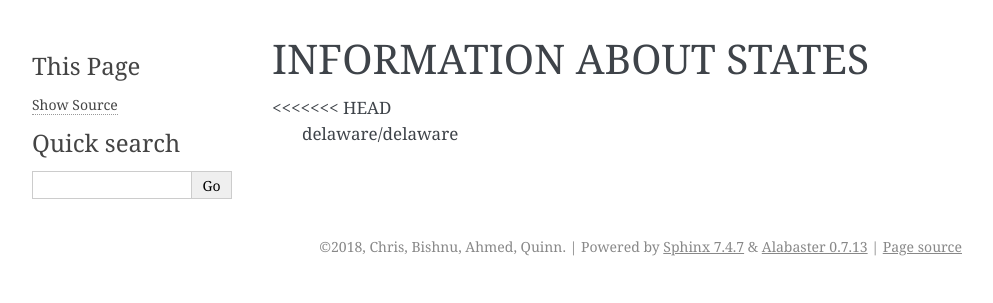
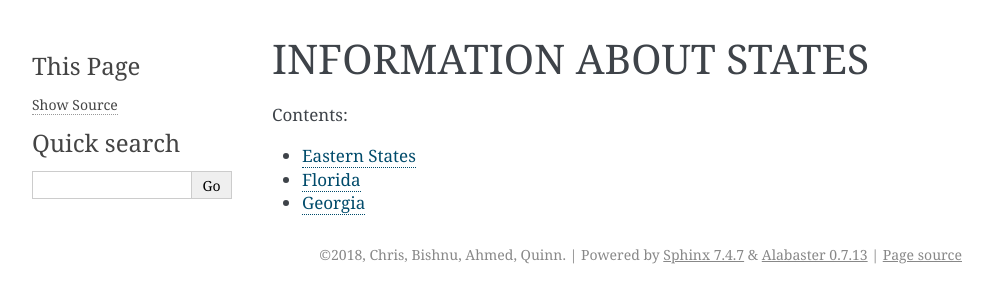
Before and after one commit to cjshima2022/info-us-state, a Sphinx documentation site: the page built from source/index.rst, in a window 1280 px wide. Shown: the top 303 px of the page, without its empty margins (148-1141 px from the left). Built offline with Sphinx 7.4.7, drawn with Linux system fonts in a browser that asks for light colours.

Commit message:
added files

```diff
--- a/source/florida/florida.rst
+++ b/source/florida/florida.rst
@@ -1,3 +1,3 @@
 Florida
 =======
-Welcome to
+Welcome to the Florida Page
--- /dev/null
+++ b/source/georgia/georgia.rst
@@ -0,0 +1,3 @@
+Georgia
+=======
+Welcome to the Georgia Page
--- a/source/index.rst
+++ b/source/index.rst
@@ -6,10 +6,10 @@ INFORMATION ABOUT STATES
    :maxdepth: 2
    :caption: Contents:
 
-<<<<<<< HEAD
+
    delaware/delaware
 
 
-=======
    florida/florida
->>>>>>> 1dc741c83901369d62f618467decde8b4e64efb8
+
+   georgia/georgia
--- /dev/null
+++ b/source/louisiana/louisiana.rst
@@ -0,0 +1,3 @@
+Louisiana
+=========
+Hello
--- /dev/null
+++ b/source/texas/texas.rst
@@ -0,0 +1,3 @@
+Texas
+=====
+Welcome to Texas
```
